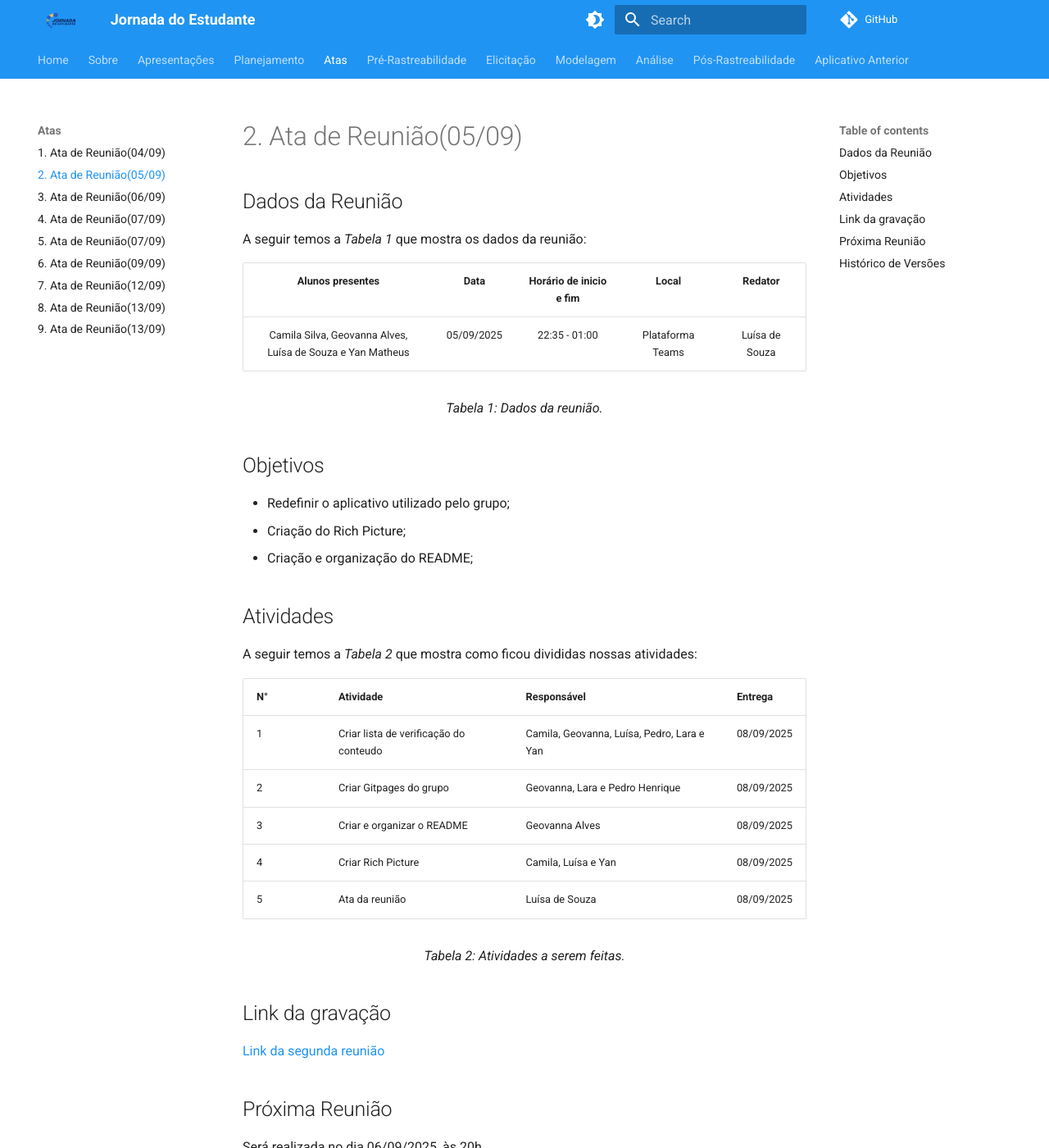
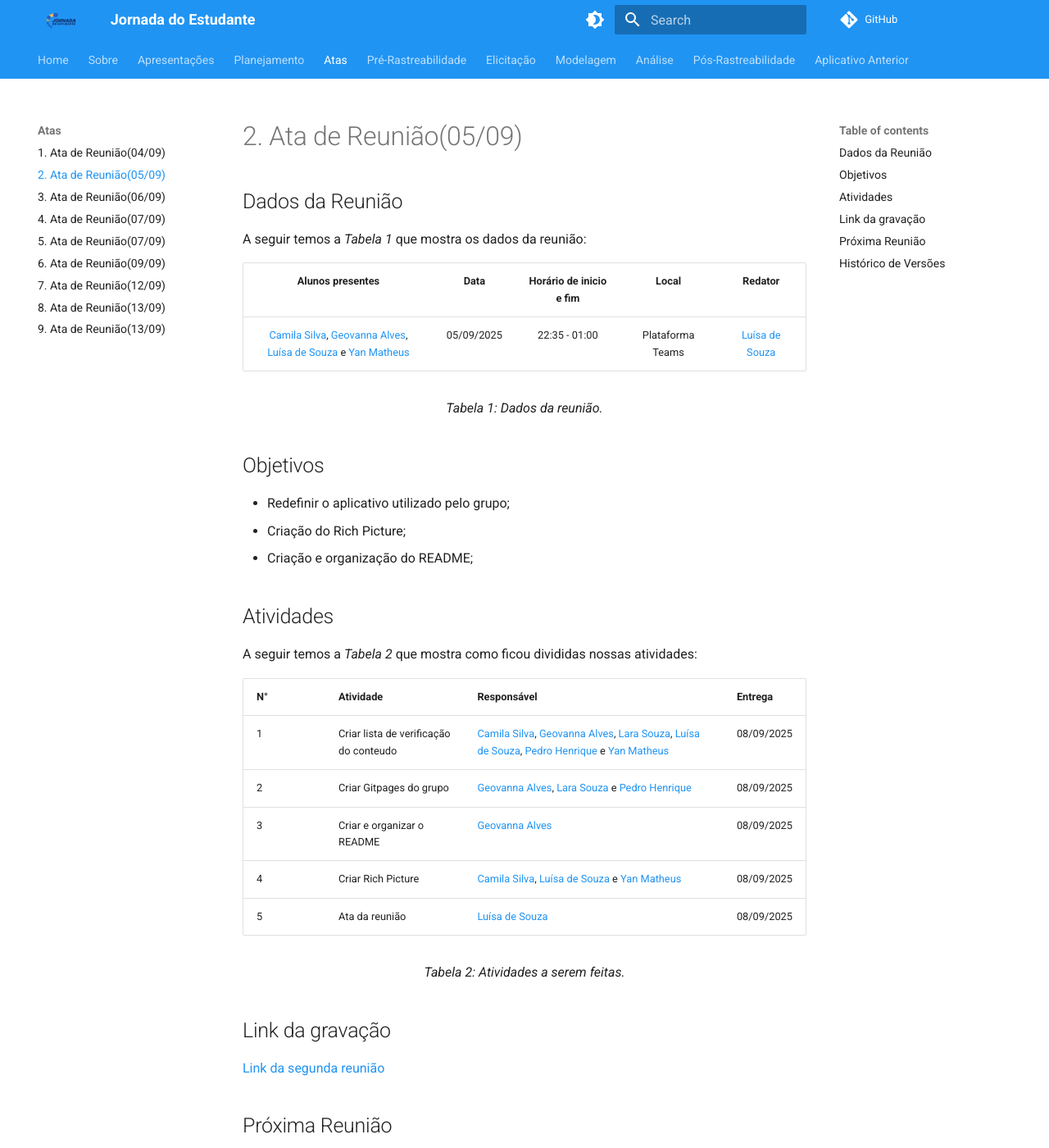
Before and after one commit to Requisitos-de-Software/2025.2-Grupo05, an MkDocs documentation site: the page built from docs/Atas/ata05-09.md, in a window 1280 px wide and 1400 px high. Shown: the whole window at 82% size. Built offline with MkDocs 1.6.1 and Material for MkDocs 9.7.7, drawn with Linux system fonts in a browser that asks for light colours; comment, search, counter and statistics services are not loaded.

Commit message:
Atualização dos links da ata05-09.md

```diff
--- a/docs/Atas/ata05-09.md
+++ b/docs/Atas/ata05-09.md
@@ -6,7 +6,7 @@ A seguir temos a <i>Tabela 1</i> que mostra os dados da reunião:
 
 |                                     Alunos presentes                                     |    Data    | Horário de inicio e fim |      Local       | Redator |
 | :--------------------------------------------------------------------------------------: | :--------: | :---------------------: | :--------------: | :--------------: |
-| Camila Silva, Geovanna Alves, Luísa de Souza e Yan Matheus | 05/09/2025 |      22:35 - 01:00      | Plataforma Teams | Luísa de Souza |
+| [Camila Silva](https://github.com/CamilaSilvaC), [Geovanna Alves](https://github.com/GeovannaUmbelino), [Luísa de Souza](https://github.com/luisa12ll) e [Yan Matheus](https://github.com/Yanmatheus0812) | 05/09/2025 | 22:35 - 01:00 | Plataforma Teams | [Luísa de Souza](https://github.com/luisa12ll) |
 <figcaption align="center">Tabela 1: Dados da reunião.</figcaption>
 
 ## Objetivos
@@ -22,11 +22,11 @@ A seguir temos a <i>Tabela 2</i> que mostra como ficou divididas nossas atividad
 
 | N°| Atividade | Responsável | Entrega |
 | ---- | ---- | ---- | ---- |
-| 1 | Criar lista de verificação do conteudo|  Camila, Geovanna, Luísa, Pedro, Lara e Yan | 08/09/2025 |
-| 2 | Criar Gitpages do grupo | Geovanna, Lara e Pedro Henrique | 08/09/2025|
-| 3 | Criar e organizar o README | Geovanna Alves | 08/09/2025|
-| 4 | Criar Rich Picture | Camila, Luísa e Yan | 08/09/2025|
-| 5 | Ata da reunião | Luísa de Souza | 08/09/2025|
+| 1 | Criar lista de verificação do conteudo| [Camila Silva](https://github.com/CamilaSilvaC), [Geovanna Alves](https://github.com/GeovannaUmbelino), [Lara Souza](https://github.com/mel14-hub), [Luísa de Souza](https://github.com/luisa12ll), [Pedro Henrique](https://github.com/pedrohpsantos) e [Yan Matheus](https://github.com/Yanmatheus0812) | 08/09/2025 |
+| 2 | Criar Gitpages do grupo | [Geovanna Alves](https://github.com/GeovannaUmbelino), [Lara Souza](https://github.com/mel14-hub) e [Pedro Henrique](https://github.com/pedrohpsantos) | 08/09/2025|
+| 3 | Criar e organizar o README | [Geovanna Alves](https://github.com/GeovannaUmbelino) | 08/09/2025|
+| 4 | Criar Rich Picture | [Camila Silva](https://github.com/CamilaSilvaC), [Luísa de Souza](https://github.com/luisa12ll) e [Yan Matheus](https://github.com/Yanmatheus0812) | 08/09/2025|
+| 5 | Ata da reunião | [Luísa de Souza](https://github.com/luisa12ll)| 08/09/2025|
 <figcaption align="center">Tabela 2: Atividades a serem feitas.</figcaption>
 
 ## Link da gravação
```
